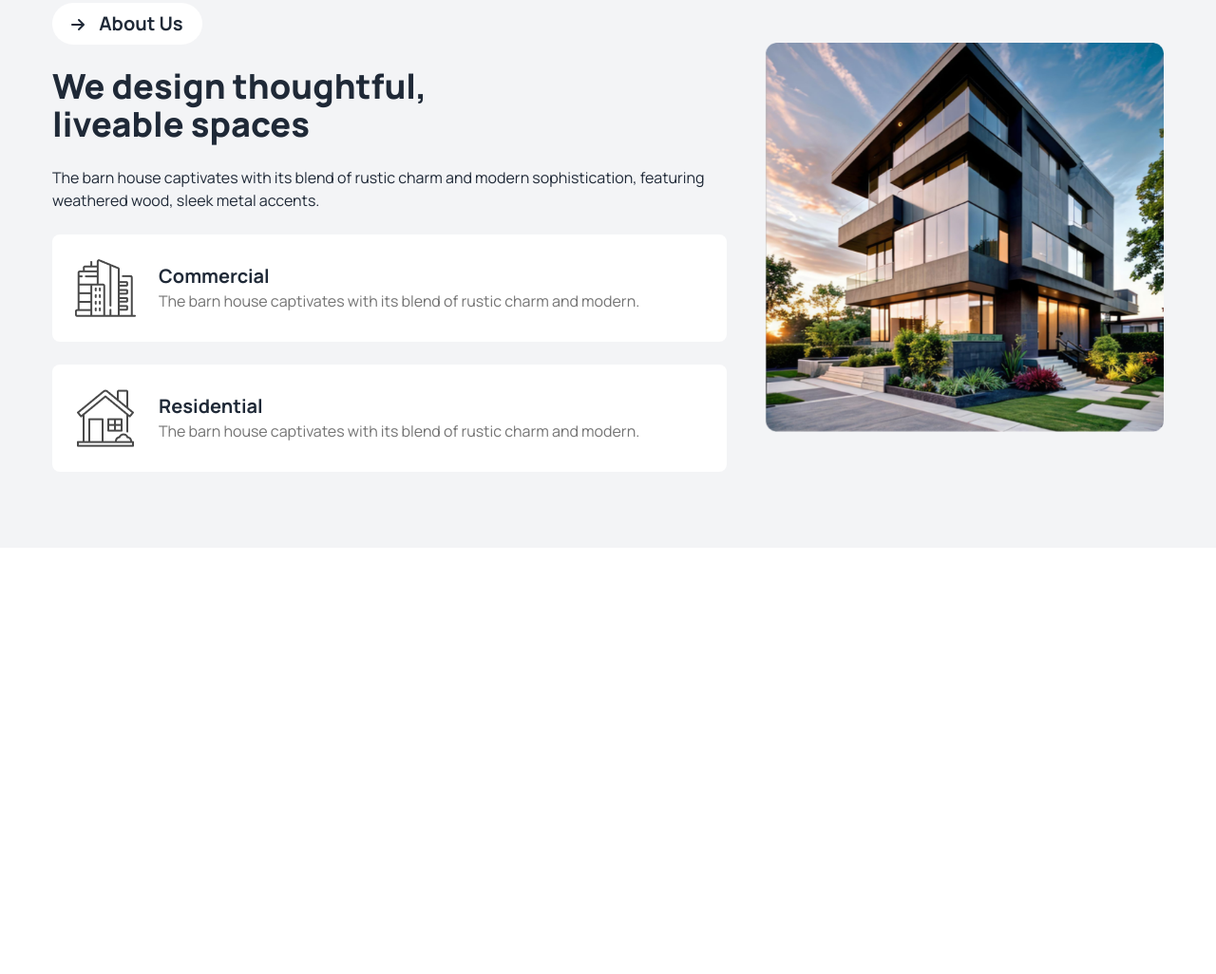
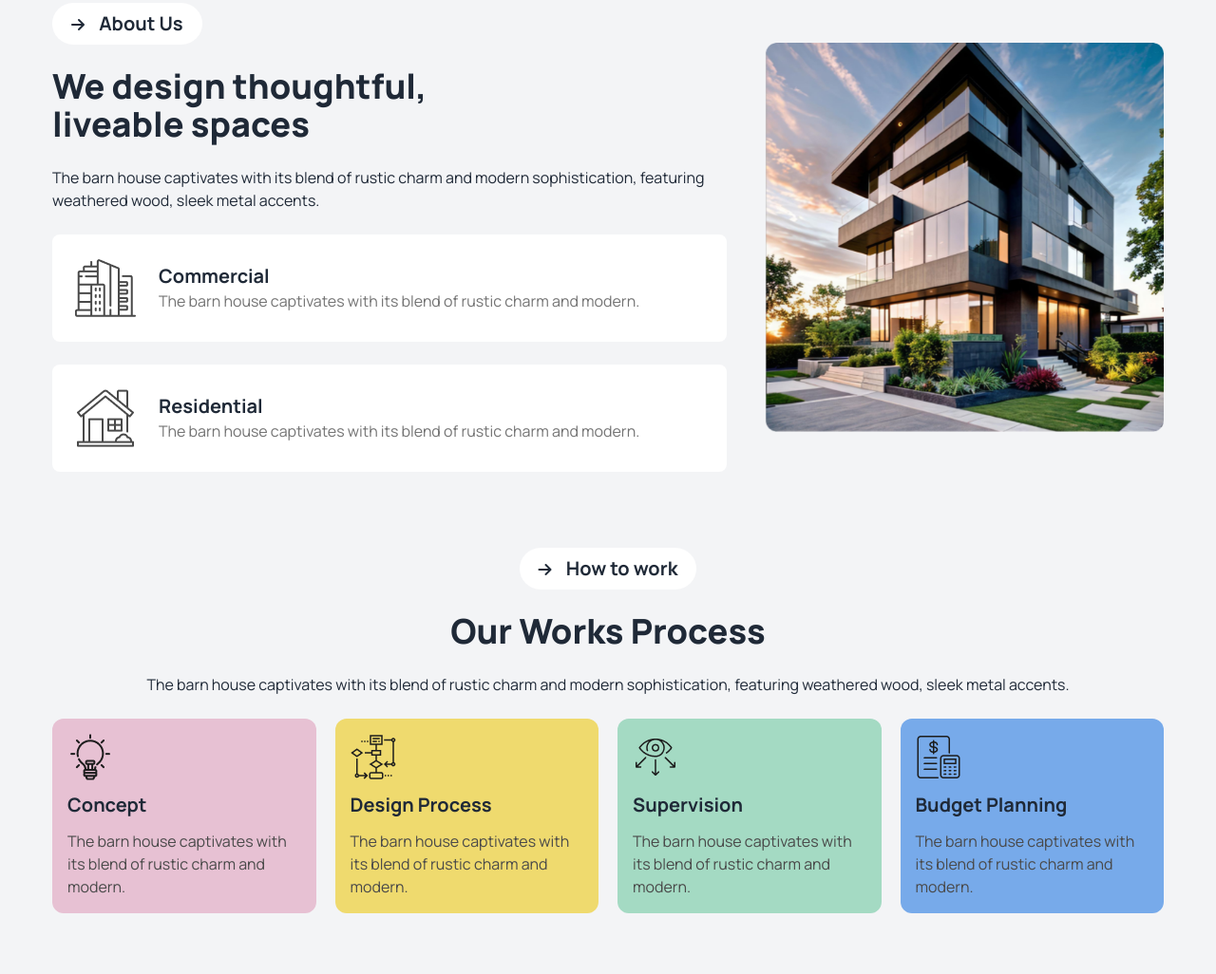
Before and after one commit to abdullah107189/assignment-3-with-tailwind, a plain HTML site: page index.html in a window 1280 px wide. Shown: the part 815-1841 px from the top of the page at 95% size. Before the commit the page ends 1392 px from the top, so only its background shows below. Drawn offline with nearby package versions, Linux system fonts and the light colour scheme.

Commit message:
added wroks process

```diff
--- a/index.html
+++ b/index.html
@@ -168,6 +168,50 @@
                         </div>
                     </div>
                 </div>
+
+                <!-- work process  -->
+                <div class="md:pb-16 pb-10 md:p-0 p-3">
+                    <!-- work process content  -->
+                    <div class="md:space-y-6 space-y-3 text-center pb-6">
+                        <button class="font-bold px-5 py-2 bg-white rounded-full">
+                            <i class="fa-solid fa-arrow-right inline"></i>
+                            <span class="ml-3 text-xl">How to work</span>
+                        </button>
+                        <h1 class="md:text-4xl text-3xl font-extrabold">Our Works Process
+                        </h1>
+                        <p class="">The barn house captivates with its blend of rustic charm and modern sophistication,
+                            featuring weathered wood, sleek metal accents.</p>
+                    </div>
+
+                    <!-- work process card  -->
+                    <div class="md:flex gap-5 md:space-y-0 space-y-3">
+                        <div class="bg-[#E7C1D3] rounded-xl p-4 space-y-3">
+                            <img src="./images/concept.png" alt="">
+                            <h1 class="text-xl font-bold">Concept</h1>
+                            <p class="text-[#494949]">The barn house captivates with its blend of rustic charm and
+                                modern.</p>
+                        </div>
+                        <div class="bg-[#EFDA6E] rounded-xl p-4 space-y-3">
+                            <img src="./images/flow-chart.png" alt="">
+                            <h1 class="text-xl font-bold">Design Process</h1>
+                            <p class="text-[#494949]">The barn house captivates with its blend of rustic charm and
+                                modern.</p>
+                        </div>
+                        <div class="bg-[#A4DAC3] rounded-xl p-4 space-y-3">
+                            <img src="./images/vision.png" alt="">
+                            <h1 class="text-xl font-bold">Supervision</h1>
+                            <p class="text-[#494949]">The barn house captivates with its blend of rustic charm and
+                                modern.</p>
+                        </div>
+                        <div class="bg-[#77AAEA] rounded-xl p-4 space-y-3">
+                            <img src="./images/budget-planning.png" alt="">
+                            <h1 class="text-xl font-bold">Budget Planning</h1>
+                            <p class="text-[#494949]">The barn house captivates with its blend of rustic charm and
+                                modern.</p>
+                        </div>
+                    </div>
+
+                </div>
             </div>
         </div>
     </main>
```
